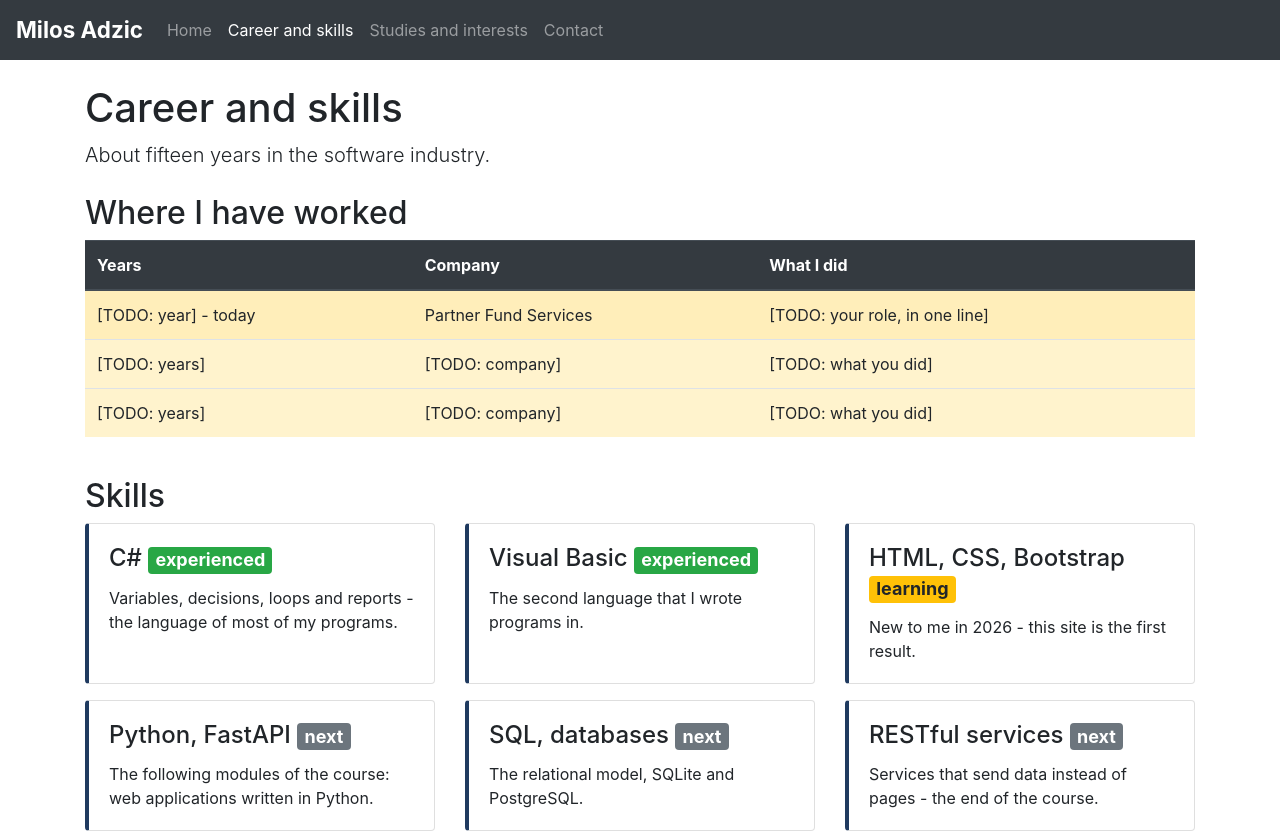
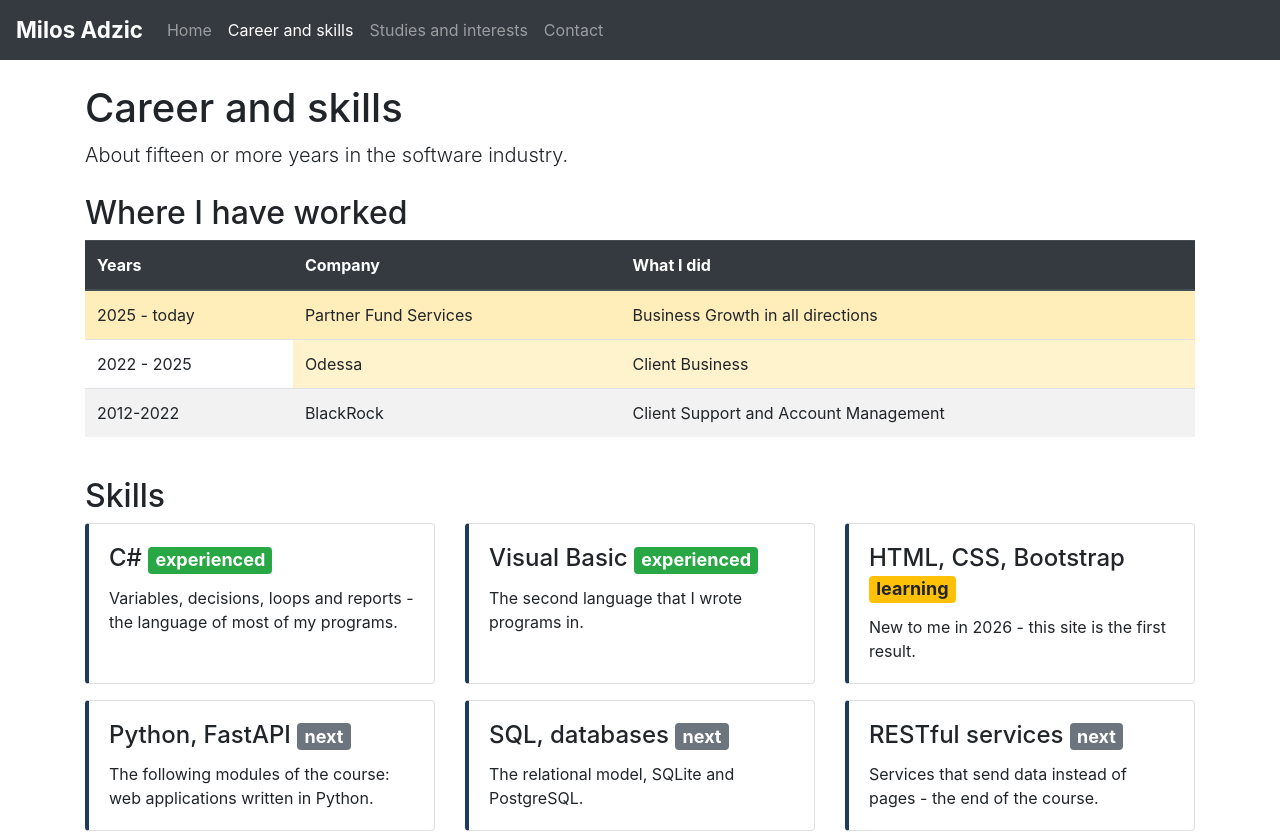
Before and after one commit to adzicmilos-star/personal-site, a plain HTML site: page career.html in a window 1280 px wide. Shown: the top 834 px of the page. Drawn offline with nearby package versions, Linux system fonts and the light colour scheme.

Commit message:
Update career details and comments in career.html

```diff
--- a/career.html
+++ b/career.html
@@ -13,7 +13,7 @@
 </head>
 
 <body>
-    <!-- 1. the navbar: here the second link is the active one -->
+    <!-- 1. the navbar: here the second link is active, ostalo copy paste -->
     <nav class="navbar navbar-expand-md bg-dark navbar-dark">
         <a class="navbar-brand" href="index.html">Milos Adzic</a>
         <button class="navbar-toggler" type="button" data-toggle="collapse" data-target="#menu">
@@ -31,7 +31,7 @@
 
     <div class="container mt-4">
         <h1>Career and skills</h1>
-        <p class="lead">About fifteen years in the software industry.</p>
+        <p class="lead">About fifteen or more years in the software industry.</p>
 
         <!-- 2. the table of jobs: it scrolls sideways on a narrow screen (table-responsive) -->
         <h2 class="mt-4">Where I have worked</h2>
@@ -41,21 +41,21 @@
                     <tr><th>Years</th><th>Company</th><th>What I did</th></tr>
                 </thead>
                 <tbody>
-                    <!-- the yellow row (table-warning) marks the present job -->
+                    <!-- the yellow row (table-warning) marks the present job, Claude je dodao ovaj komentar i dobar je, zaboravio bih -->
                     <tr class="table-warning">
-                        <td class="todo">[TODO: year] - today</td>
+                        <td> 2025 - today</td>
                         <td>Partner Fund Services</td>
-                        <td class="todo">[TODO: your role, in one line]</td>
+                        <td> Business Growth in all directions </td>
                     </tr>
                     <tr>
-                        <td class="todo">[TODO: years]</td>
-                        <td class="todo">[TODO: company]</td>
-                        <td class="todo">[TODO: what you did]</td>
+                        <td> 2022 - 2025</td>
+                        <td class="todo">Odessa</td>
+                        <td class="todo">Client Business</td>
                     </tr>
                     <tr>
-                        <td class="todo">[TODO: years]</td>
-                        <td class="todo">[TODO: company]</td>
-                        <td class="todo">[TODO: what you did]</td>
+                        <td> 2012-2022</td>
+                        <td> BlackRock</td>
+                        <td>Client Support and Account Management</td>
                     </tr>
                 </tbody>
             </table>
```
